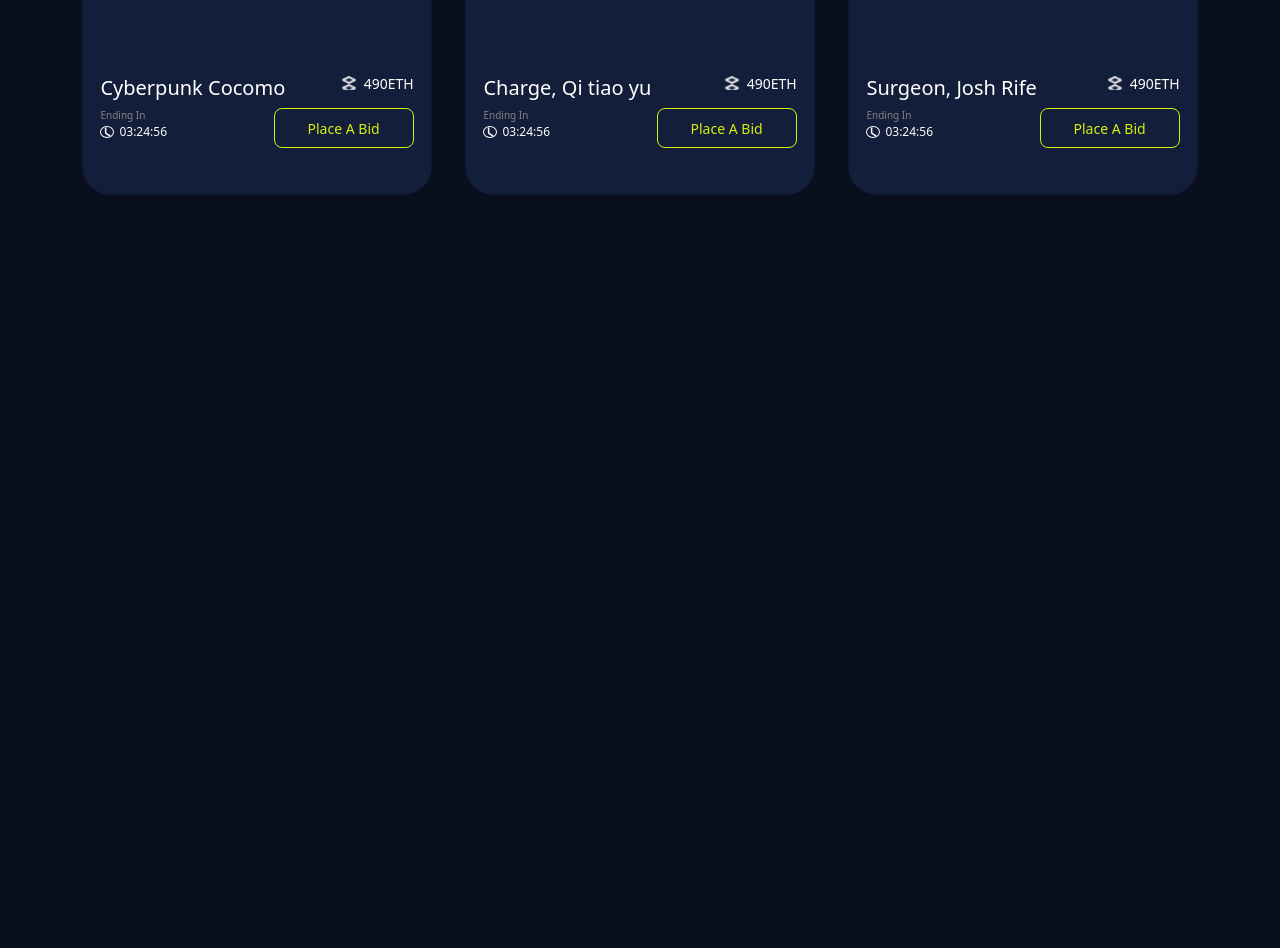
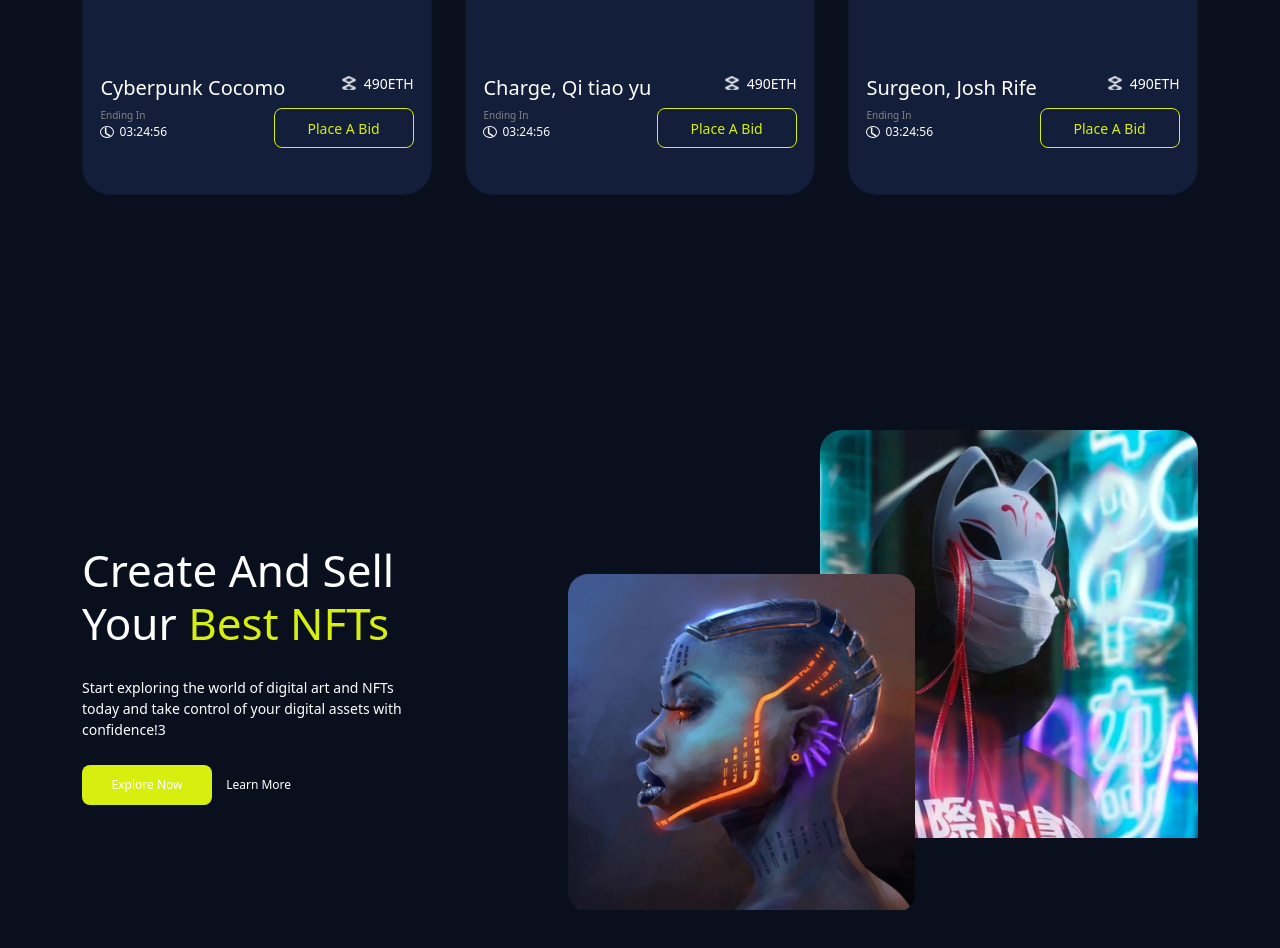
Before and after one commit to AdamsSmith26/final-exam, a plain HTML site: page index.html in a window 1280 px wide. Shown: the part 1410-2358 px from the top of the page. Before the commit the page ends 1640 px from the top, so only its background shows below. Drawn offline with nearby package versions, Linux system fonts and the light colour scheme.

Commit message:
section-3

```diff
--- a/css/style.css
+++ b/css/style.css
@@ -575,6 +575,98 @@ svg {
     margin-right: 5px;
 }
 
+.section-3 {
+    width: 100%;
+    height: 95vh;
+    margin-top: 60px;
+    display: flex;
+    justify-content: space-between;
+    align-items: center;
+}
+
+.section-3 .section-3_left {
+    width: 350px;
+    min-height: 230px;
+}
+
+.section-3_left-title {
+    width: 350px;
+    min-height: 230px;
+    display: flex;
+    flex-direction: column;
+    justify-content: space-around;
+}
+
+.section-3_left-title h1 {
+    font-size: 44px;
+    color: #FFFFFD;
+}
+
+.section-3_left-title h1 span {
+    font-size: 44px;
+    color: #D6EF0E;
+}
+
+.section-3_left-title p {
+    color: #FFFFFD;
+    font-weight: 400;
+    font-size: 14px;
+}
+
+.section-3_left-btn {
+    width: 130px;
+    height: 40px;
+    background-color: #D6EF0E;
+    color: white;
+    border-radius: 8px;
+    border: none;
+    font-size: 12px;
+    margin-right: 10px;
+    cursor: pointer;
+}
+
+.section-3_left-btn:hover {
+    background-color: transparent;
+    color: #D6EF0E;
+    border: 1px solid #D6EF0E;
+}
+
+.section-3_left span {
+    color: white;
+    font-size: 12px;
+    cursor: pointer;
+}
+
+.section-3_left span:hover {
+    color: #D6EF0E;
+}
+
+.section-3_right {
+    width: 630px;
+    min-height: 480px;
+    position: relative;
+}
+
+.section-3_right .photo1 {
+    background-image: url("../img/section-3_1.png");
+    background-size: cover;
+    background-repeat: no-repeat;
+    position: absolute;
+    width: 55%;
+    height: 70%;
+    bottom: 0;
+    z-index: 12222;
+}
+
+.section-3_right .photo2 {
+    background-image: url("../img/section-3_2.png");
+    background-size: cover;
+    background-repeat: no-repeat;
+    position: absolute;
+    width: 60%;
+    height: 85%;
+    right: 0;
+}
 
 
 
--- a/index.html
+++ b/index.html
@@ -150,6 +150,30 @@
         </div>
       </div>
     </div>
+  </section>
+
+  <section class="section-3 container">
+    <div class="section-3_left">
+      <div class="section-3_left-title">
+        <h1>
+          Create And Sell Your
+          <span>Best NFTs</span>
+        </h1>
+        <p> Start exploring the world of digital art and NFTs today and take control of your digital assets with confidence!3</p>
+      </div>
+      <div>
+        <button class="section-3_left-btn">Explore Now</button>
+        <span>Learn More</span>
+      </div>
+    </div>
+
+    <div class="section-3_right">
+      <div id="photo1" class="photo1 animate__animated"></div>
+      <div id="photo2" class="photo2 animate__animated"></div>
+    </div>
+
+
+
 
 
 
@@ -179,6 +203,9 @@
 
 
 
+
+
+
   <script src="https://cdn.jsdelivr.net/npm/bootstrap@5.2.3/dist/js/bootstrap.bundle.min.js"></script>
   <script src="scripts/countUp.min.js"></script>
   <script src="scripts/script.js"></script>
--- a/scripts/script.js
+++ b/scripts/script.js
@@ -62,9 +62,9 @@ window.onload = function () {
 var card = document.getElementById('card-left');
     window.addEventListener('scroll', async function () {
         if (window.scrollY  > 200) {
-            card.classList.add("animate__slideInLeft");
+            card.classList.add("animate__zoomInLeft");
         } else {
-            card.classList.remove("animate__slideInLeft");
+            card.classList.remove("animate__zoomInLeft");
         }
     });
 
@@ -80,8 +80,27 @@ var card1 = document.getElementById('card-center');
 var card2 = document.getElementById('card-right');
     window.addEventListener('scroll', async function () {
         if (window.scrollY  > 200) {
-            card2.classList.add("animate__slideInRight");
+            card2.classList.add("animate__zoomInRight");
         } else {
-            card2.classList.remove("animate__slideInRight");
+            card2.classList.remove("animate__zoomInRight");
         }
     });
+
+
+    var photo1 = document.getElementById('photo1');
+    window.addEventListener('scroll', async function () {
+        if (window.scrollY  >  1000) {
+            photo1.classList.add("animate__fadeInUp");
+        } else {
+            photo1.classList.remove("animate__fadeInUp");
+        }
+    });
+
+    var photo2 = document.getElementById('photo2');
+    window.addEventListener('scroll', async function () {
+        if (window.scrollY  >  1000) {
+            photo2.classList.add("animate__fadeInDown");
+        } else {
+            photo2.classList.remove("animate__fadeInDown");
+        }
+    });
```
Also changed, not shown: img/section-3_1.png (added), img/section-3_2.png (added).
